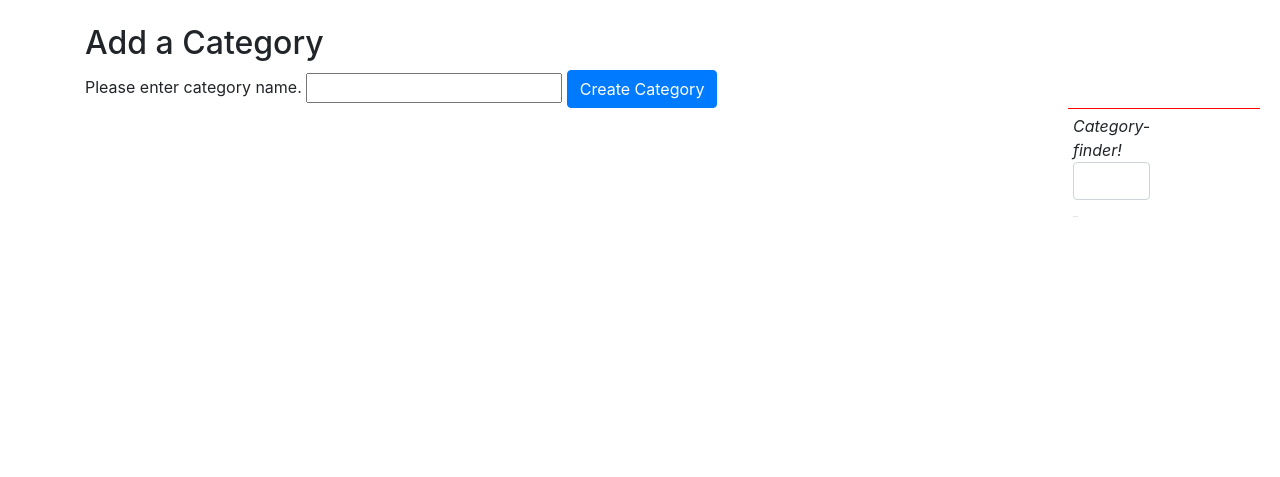
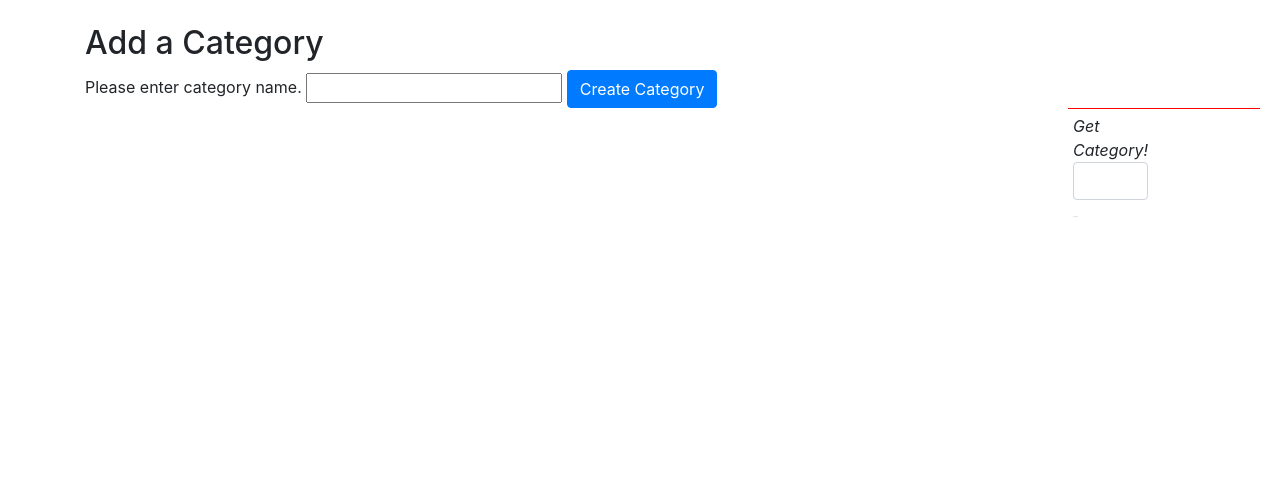
Before and after one commit to frankTheCodeBoy/PAGE_HSE_PROJECT, a Django app: page /add_category/ in a window 1280 px wide. Shown: the part 58-535 px from the top of the page. Run offline with Django 3.2, Linux system fonts and the light colour scheme; the visitor is signed in with stand-in values (Sample User, id 1); some libraries are stand-ins or nearby versions.

Commit message:
real job

```diff
--- a/templates/rango_app/base.html
+++ b/templates/rango_app/base.html
@@ -107,15 +107,13 @@
       <div class="row">
         <div class="col-sm-3 col-md-2 sidebar">
           <ul class="nav nav-pills flex-column">
-            <li class="nav-item">Category-finder!</li>
-
+            <li class="nav-item">Get Category!</li>
               <form>
               <li class="nav-item"><input class="search-query form-control"
                 type="text"
                 name="suggestion" value="" id="suggestion" />
               </li>
             </form>
-
           </ul>
             <hr />
     <div id="cats">
```
